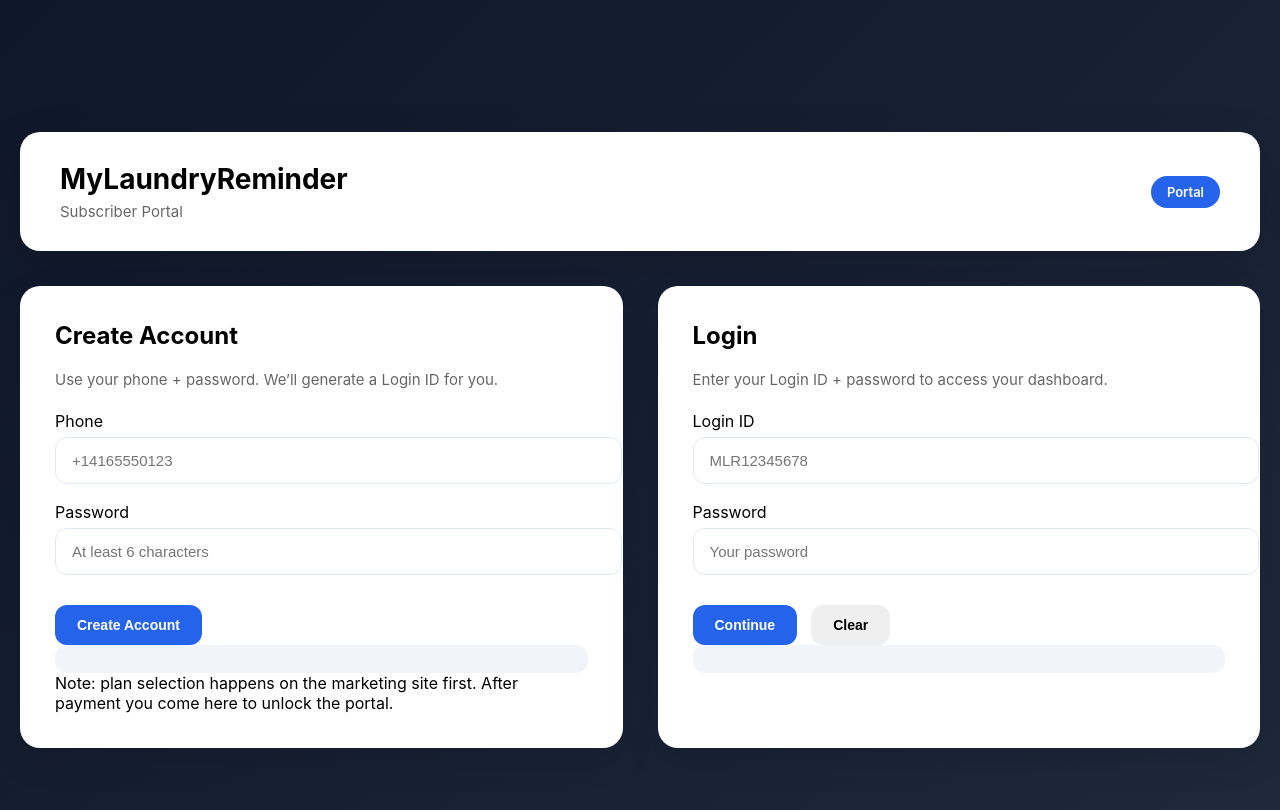
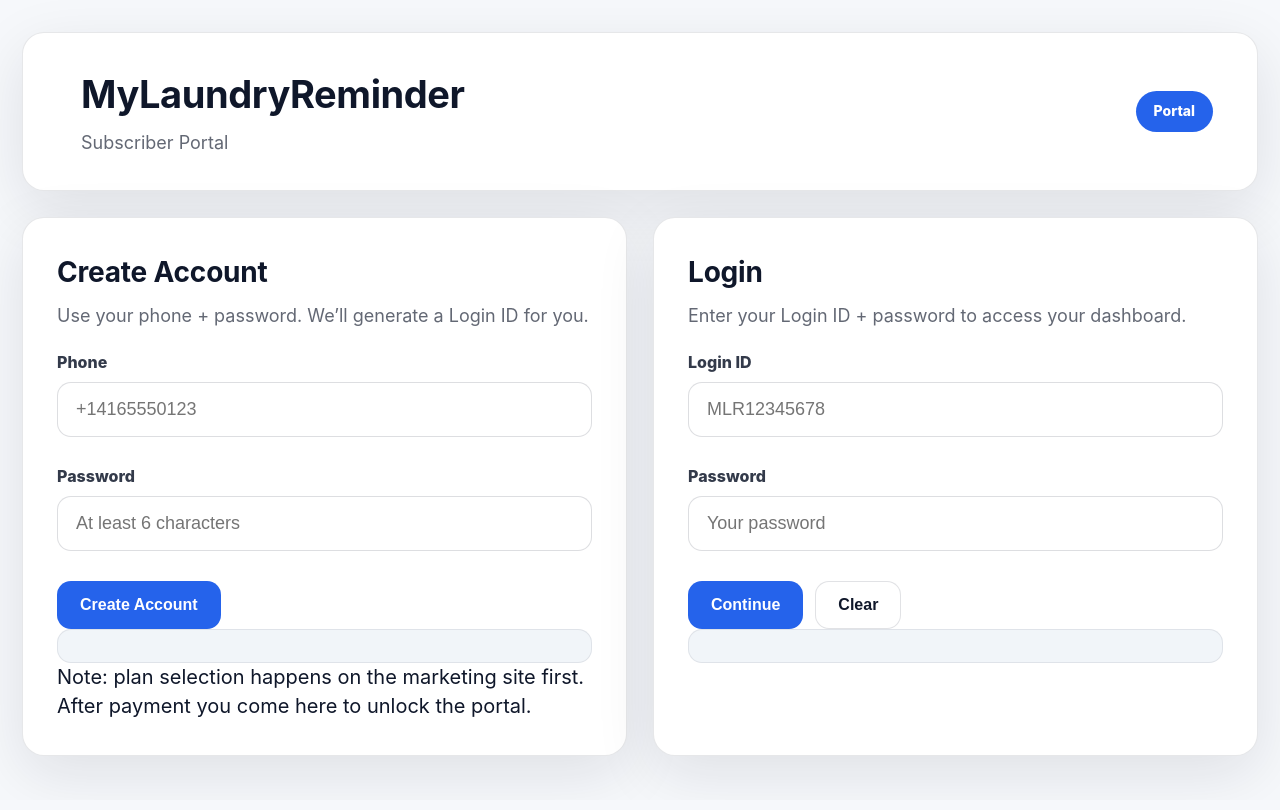
Before and after one commit to hipolite1/mlr-portal-backend, a website: page frontend/login.html in a window 1280 px wide. Drawn offline with Linux system fonts and the light colour scheme.

Commit message:
Clean pro UI: plain background + bigger fonts

```diff
--- a/frontend/login.html
+++ b/frontend/login.html
@@ -5,7 +5,7 @@
   <meta charset="UTF-8" />
   <meta name="viewport" content="width=device-width, initial-scale=1.0" />
   <title>MyLaundryReminder - Portal Access</title>
-  <link rel="stylesheet" href="/style.css?v=1001" />
+  <link rel="stylesheet" href="/style.css?v=3000" />
 </head>
 <body>
   <div class="container">
--- a/frontend/style.css
+++ b/frontend/style.css
@@ -1,184 +1,245 @@
 /* ===============================
-   GLOBAL LAYOUT
+   MLR PORTAL — CLEAN PRO UI
+   (Plain background, bigger fonts)
 ================================= */
 
-body {
+:root{
+  --mlr-blue: #2563eb;
+  --bg: #f6f8fb;
+  --text: #0f172a;
+  --muted: rgba(15, 23, 42, .65);
+  --border: rgba(15, 23, 42, .10);
+  --shadow: 0 18px 60px rgba(15,23,42,.10);
+}
+
+* { box-sizing: border-box; }
+
+html, body { height: 100%; }
+
+body{
   margin: 0;
   font-family: -apple-system, BlinkMacSystemFont, "Segoe UI", Roboto, sans-serif;
-  background: linear-gradient(135deg, #0f172a, #1e293b);
+  background: var(--bg);          /* ✅ plain clean */
+  color: var(--text);
+
+  /* ✅ Center + fill screen */
   min-height: 100vh;
   display: flex;
   justify-content: center;
-  align-items: center; /* 🔥 CENTER VERTICALLY */
-  padding: 40px 20px;
+  align-items: flex-start;
+
+  padding: 32px 22px;
+
+  /* ✅ Bigger base size */
+  font-size: 20px;
+  line-height: 1.45;
 }
 
-.container {
-  width: 100%;
-  max-width: 1300px; /* 🔥 Wider */
+/* ✅ Use most of the screen width */
+.container{
+  width: min(98vw, 1600px);
 }
 
 /* ===============================
    HEADER
 ================================= */
 
-.header {
-  background: white;
-  padding: 30px 40px;
-  border-radius: 20px;
-  margin-bottom: 35px;
+.header{
+  background: #fff;
+  border: 1px solid var(--border);
+  padding: 34px 44px;
+  border-radius: 22px;
+  margin-bottom: 26px;
+
   display: flex;
   justify-content: space-between;
   align-items: center;
-  box-shadow: 0 15px 45px rgba(0,0,0,0.15);
+
+  box-shadow: var(--shadow);
 }
 
-.brand h1 {
-  margin: 0;
-  font-size: 28px;
+.brand{
+  display: flex;
+  align-items: center;
+  gap: 14px;
 }
 
-.brand p {
-  margin: 6px 0 0 0;
-  opacity: .6;
-  font-size: 15px;
+.brand h1{
+  margin: 0;
+  font-size: 38px;  /* ✅ bigger */
+  letter-spacing: -0.4px;
 }
 
-.badge {
-  background: #2563eb;
-  color: white;
-  padding: 8px 16px;
+.brand p{
+  margin: 8px 0 0 0;
+  color: var(--muted);
+  font-size: 18px;
+}
+
+.badge{
+  background: var(--mlr-blue);
+  color: #fff;
+  padding: 10px 18px;
   border-radius: 999px;
-  font-size: 13px;
-  font-weight: 600;
+  font-size: 14px;
+  font-weight: 800;
 }
 
 /* ===============================
-   GRID LAYOUT
+   GRID
 ================================= */
 
-.grid {
+.grid{
   display: grid;
   grid-template-columns: 1fr 1fr;
-  gap: 35px; /* 🔥 More spacing */
+  gap: 26px;
 }
 
-@media (max-width: 1000px) {
-  .grid {
-    grid-template-columns: 1fr;
-  }
+@media (max-width: 1100px){
+  .grid{ grid-template-columns: 1fr; }
+  .header{ padding: 26px 26px; }
+  .brand h1{ font-size: 30px; }
 }
 
 /* ===============================
-   CARD
+   CARDS
 ================================= */
 
-.card {
-  background: white;
-  padding: 35px;
-  border-radius: 20px;
-  box-shadow: 0 12px 35px rgba(0,0,0,0.12);
+.card{
+  background: #fff;
+  border: 1px solid var(--border);
+  padding: 34px;
+  border-radius: 22px;
+  box-shadow: var(--shadow);
 }
 
-.card h2 {
-  margin-top: 0;
-  font-size: 24px;
+.card h2{
+  margin: 0 0 10px 0;
+  font-size: 28px;   /* ✅ bigger */
+  letter-spacing: -0.2px;
 }
 
-.sub {
-  opacity: .6;
-  margin-bottom: 22px;
-  font-size: 15px;
+.sub{
+  margin: 0 0 22px 0;
+  color: var(--muted);
+  font-size: 18px;
 }
 
 /* ===============================
-   INPUTS
+   FORMS
 ================================= */
 
-input {
-  width: 100%;
-  padding: 14px 16px;
-  margin-top: 6px;
-  margin-bottom: 18px;
-  border-radius: 12px;
-  border: 1px solid #e2e8f0;
-  font-size: 15px;
+label{
+  font-weight: 800;
+  display: block;
+  margin-top: 10px;
+  font-size: 16px;
+  color: rgba(15,23,42,.85);
 }
 
-input:focus {
+input{
+  width: 100%;
+  padding: 16px 18px;
+  margin-top: 8px;
+  margin-bottom: 18px;
+
+  border-radius: 14px;
+  border: 1px solid rgba(15,23,42,.14);
+
+  font-size: 18px;
+  background: #fff;
+}
+
+input:focus{
   outline: none;
-  border-color: #2563eb;
+  border-color: var(--mlr-blue);
+  box-shadow: 0 0 0 4px rgba(37,99,235,.12);
 }
 
 /* ===============================
    BUTTONS
 ================================= */
 
-.btn {
-  padding: 12px 22px;
-  border-radius: 12px;
-  border: none;
-  cursor: pointer;
-  font-weight: 600;
-  font-size: 14px;
-  transition: .2s ease;
-}
-
-.btn.primary {
-  background: #2563eb;
-  color: white;
-}
-
-.btn:hover {
-  transform: translateY(-2px);
-  opacity: .9;
-}
-
-.row {
+.row{
   display: flex;
-  gap: 14px;
+  gap: 12px;
   flex-wrap: wrap;
 }
 
-/* ===============================
-   STATUS BOX
-================================= */
+.btn{
+  padding: 14px 22px;
+  border-radius: 14px;
+  border: 1px solid rgba(15,23,42,.12);
+  cursor: pointer;
 
-.status {
-  padding: 14px 16px;
-  border-radius: 12px;
-  font-size: 14px;
-  background: #f1f5f9;
+  font-weight: 900;
+  font-size: 16px;
+
+  background: #fff;
+  color: var(--text);
+
+  transition: transform .12s ease, box-shadow .12s ease, opacity .12s ease;
 }
 
-.status.ok {
-  background: #dcfce7;
-  color: #166534;
+.btn.primary{
+  background: var(--mlr-blue);
+  color: #fff;
+  border-color: transparent;
 }
 
-.status.err {
-  background: #fee2e2;
-  color: #991b1b;
+.btn:hover{
+  transform: translateY(-2px);
+  box-shadow: 0 10px 28px rgba(15,23,42,.12);
+}
+
+.btn:active{
+  transform: translateY(0px);
+  opacity: .92;
 }
 
 /* ===============================
-   TABLE
+   STATUS
 ================================= */
 
-table {
+.status{
+  padding: 16px 18px;
+  border-radius: 14px;
+  font-size: 16px;
+  background: #f1f5f9;
+  border: 1px solid rgba(15,23,42,.08);
+}
+
+.status.ok{
+  background: #dcfce7;
+  color: #166534;
+  border-color: rgba(22,101,52,.18);
+}
+
+.status.err{
+  background: #fee2e2;
+  color: #991b1b;
+  border-color: rgba(153,27,27,.18);
+}
+
+/* ===============================
+   TABLES
+================================= */
+
+table{
   width: 100%;
   border-collapse: collapse;
 }
 
-th {
+th{
   text-align: left;
-  padding: 14px;
-  border-bottom: 1px solid rgba(15,23,42,.15);
-  font-size: 14px;
+  padding: 16px;
+  font-size: 16px;
+  border-bottom: 1px solid rgba(15,23,42,.14);
+  color: rgba(15,23,42,.90);
 }
 
-td {
-  padding: 14px;
-  border-bottom: 1px solid rgba(15,23,42,.10);
-  font-size: 14px;
+td{
+  padding: 16px;
+  font-size: 16px;
+  border-bottom: 1px solid rgba(15,23,42,.08);
 }
```
Also changed, not shown: frontend/add-pickup.html (+1 -1 lines), frontend/dashboard.html (+1 -1 lines).
